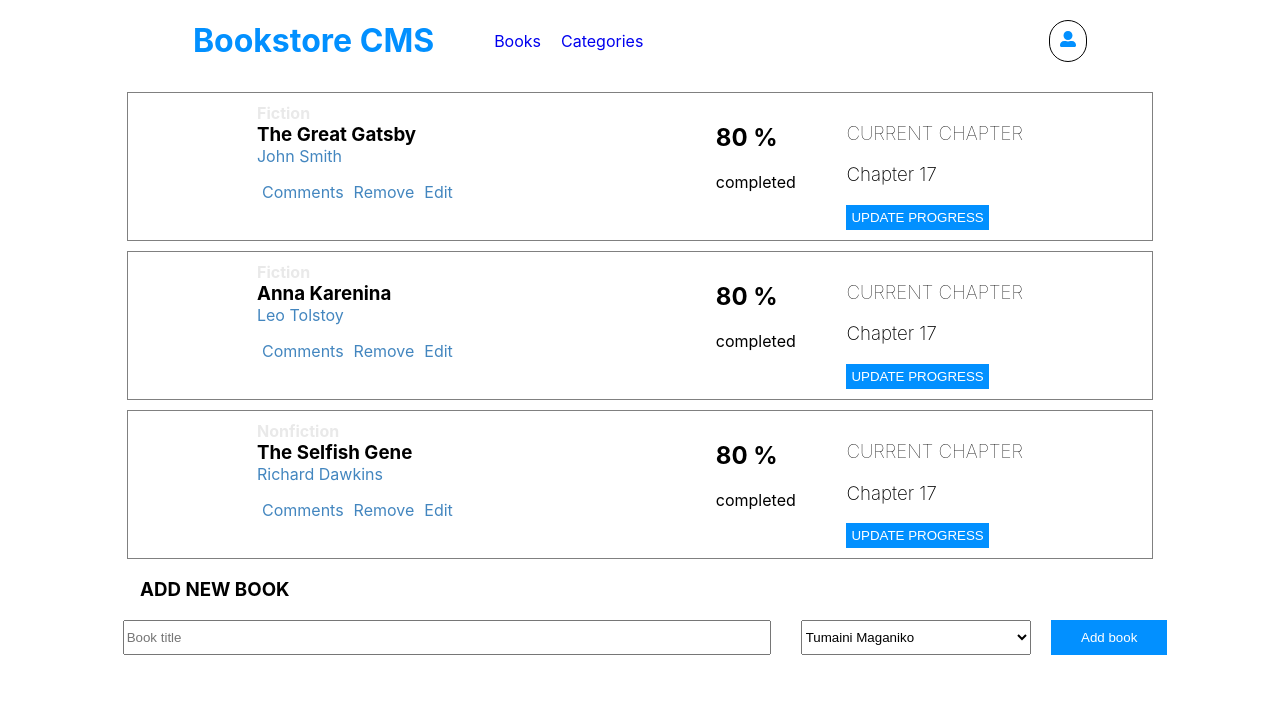
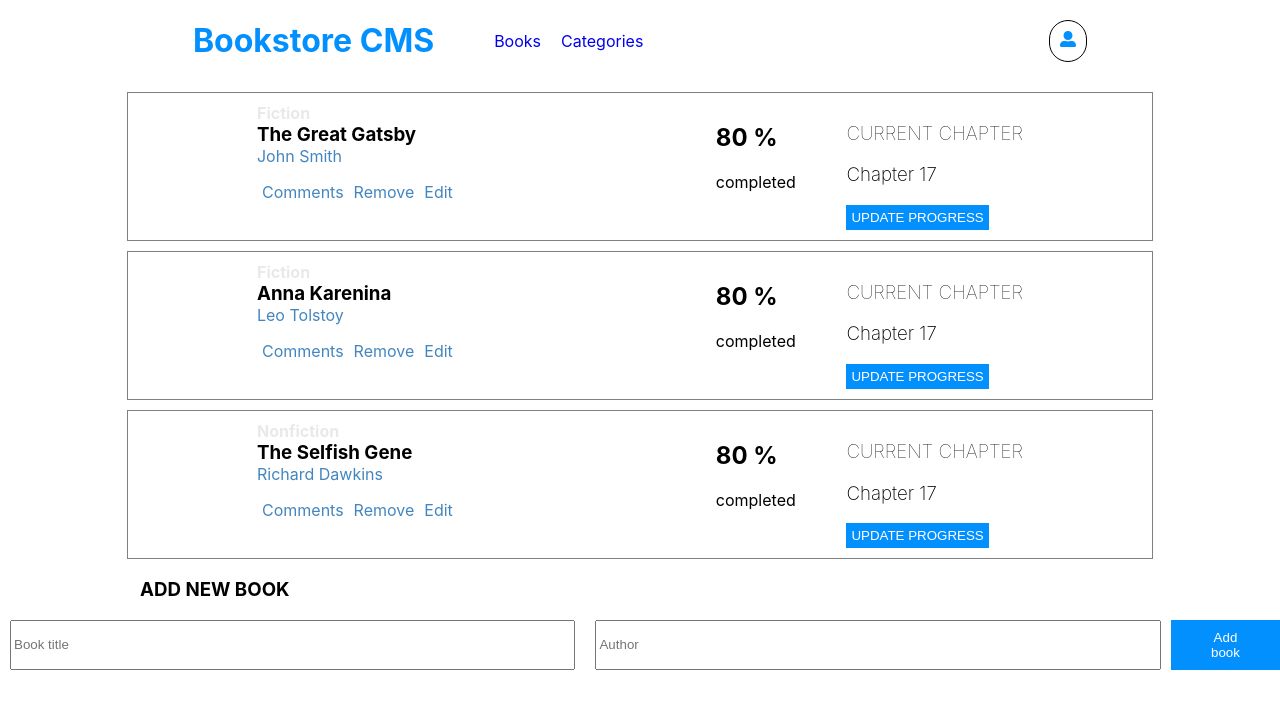
Before and after one commit to tumainimaganiko/react-bookstore, a React (Create React App) app: page / in a window 1280 px wide. Shown: the top 708 px of the page. Built offline with nearby package versions, Linux system fonts and the light colour scheme.

Commit message:
Event handler thats adds a book

```diff
--- a/src/components/AddBook.jsx
+++ b/src/components/AddBook.jsx
@@ -1,16 +1,39 @@
+import { useState } from 'react';
+import { useDispatch } from 'react-redux';
+import { v4 as uuidv4 } from 'uuid';
+import { addBook } from 'redux/books/booksSlice';
 import styles from 'styles/AddBook.module.css';
 
-const AddBook = () => (
-  <div className={styles.container}>
-    <h3>ADD NEW BOOK</h3>
-    <form action="">
-      <input type="text" placeholder="Book title" />
-      <select name="" id="">
-        <option value="Category">Tumaini Maganiko</option>
-      </select>
-      <button type="button">Add book</button>
-    </form>
-  </div>
-);
+const AddBook = () => {
+  const [title, setTitle] = useState('');
+  const [author, setAuthor] = useState('');
+  const dispatch = useDispatch();
+
+  const handleTitle = (e) => {
+    e.preventDefault();
+    setTitle(e.target.value);
+  };
+  const handleAuthor = (e) => {
+    e.preventDefault();
+    setAuthor(e.target.value);
+  };
+
+  const handleFormSubmit = (e) => {
+    e.preventDefault();
+    dispatch(addBook({
+      title, author, item_id: uuidv4(), category: 'Fiction',
+    }));
+  };
+  return (
+    <div className={styles.container}>
+      <h3>ADD NEW BOOK</h3>
+      <form onSubmit={handleFormSubmit}>
+        <input type="text" name="title" value={title} placeholder="Book title" onChange={handleTitle} />
+        <input type="text" name="author" value={author} placeholder="Author" onChange={handleAuthor} />
+        <button type="submit">Add book</button>
+      </form>
+    </div>
+  );
+};
 
 export default AddBook;
```
